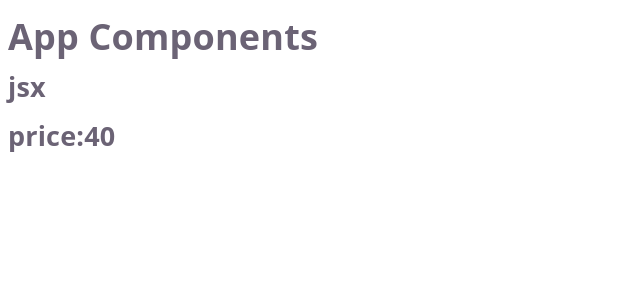
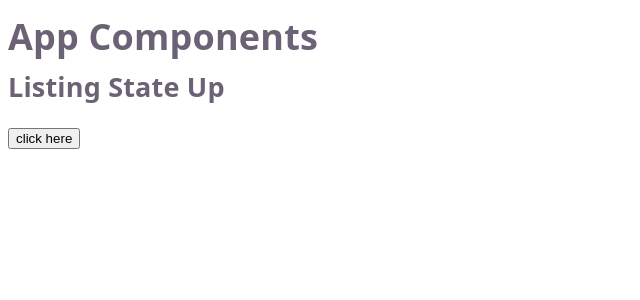
Before and after one commit to Subash-marndi/React_demo, a React (Vite) app in the folder my-react-project/: page / in a window 1280 px wide. Shown: the top 300 px of the page, without its empty margins (0-640 px from the left). Built offline with nearby package versions, Linux system fonts and the light colour scheme.

Commit message:
Learnig Props,Events,JSX,Listing State Up

```diff
--- a/my-react-project/src/App.jsx
+++ b/my-react-project/src/App.jsx
@@ -1,9 +1,18 @@
 // import HelloWorld from "./components/HelloWorld"
 // import LearnReact from "./components/LearnReact"
-import LearnJSX from "./components/temp"
+// import LearnJSX from "./components/temp"
+// import Learnprops from "./components/Learnprops"
+import LearnEvents from "./components/LearnEvents"
+import LearnListingStateup from "./components/LearnListingStateup"
+
 
 
 function App() {
+
+  //let price = 200
+  const getStock = (stock) =>{
+    console.log(stock)
+  }
 
 
   return (
@@ -11,7 +20,10 @@ function App() {
     <h1>App Components</h1>
     {/* <HelloWorld></HelloWorld>
     <LearnReact></LearnReact> */}
-    <LearnJSX/>
+    {/* <LearnJSX/> */}
+    {/* <Learnprops stock = 'Tata'  price = {price} /> */}
+    {/* <LearnEvents /> */}
+    <LearnListingStateup getStock = {getStock}/>
 
 
 
--- /dev/null
+++ b/my-react-project/src/components/LearnEvents.jsx
@@ -0,0 +1,20 @@
+// import React from 'react'
+
+const LearnEvents = () => {
+    const handelClick = () =>{
+        console.log('Button Clicked .')
+    }
+    const handelClickAgain= (param)=>{
+        console.log(param)
+    }
+  return (
+    <>
+
+    <button onClick={handelClick}>Click here</button>
+    <br />
+    <button onClick ={() => handelClickAgain("clicked again")}>Click Again</button>
+    </>
+  )
+}
+
+export default LearnEvents
--- /dev/null
+++ b/my-react-project/src/components/LearnListingStateup.jsx
@@ -0,0 +1,18 @@
+import React from 'react'
+
+const LearnListingStateup = (props) => {
+    const handelClick = () => {
+        let stock = 'Tata' //pass this
+        props.getStock(stock)
+
+    }
+  return (
+
+    <>
+    <h2>Listing State Up </h2>
+    <button onClick = {handelClick}>click here</button>
+    </>
+  )
+}
+
+export default LearnListingStateup
--- /dev/null
+++ b/my-react-project/src/components/Learnprops.jsx
@@ -0,0 +1,15 @@
+// import React from 'react'
+
+const Learnprops = (props) => {
+  return (
+
+    <>
+     <h2>props</h2>
+     <h3>stock Name :{props.stock}</h3>
+     <h3>stock price :{ props.price}</h3>
+
+    </>
+  )
+}
+
+export default Learnprops
--- a/my-react-project/src/components/temp.jsx
+++ b/my-react-project/src/components/temp.jsx
@@ -1,10 +1,14 @@
 
 
 const LearnJSX =() =>{
+    let stock = 'tesla'
     return (
         <>
         <h2>jsx</h2>
-        <h2>price:{20+20}</h2>
+        <h2>price:{20+40}</h2>
+        <h2>stock name : {stock}</h2>
+        <h2 className='bg-success'>class</h2>
+        <h2 className={stock}>Dynamic class </h2>
         </>
     )
 }
```
